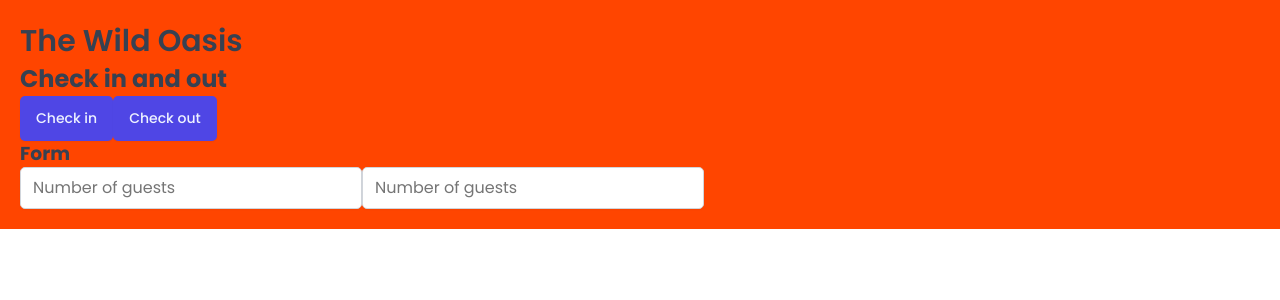
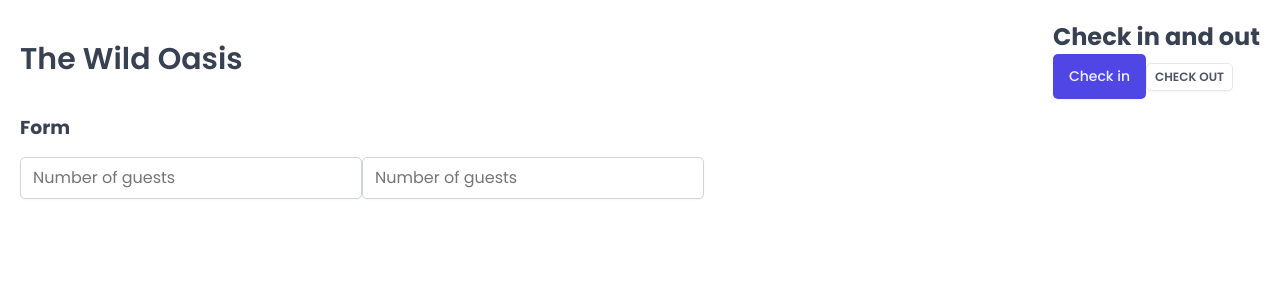
Before and after one commit to marshalmori/the-wild-oasis, a React (Vite) app: page / in a window 1280 px wide. Shown: the top 300 px of the page. Built offline with nearby package versions, Linux system fonts and the light colour scheme; a web font is replaced by a local one.

Commit message:
Building more reusable styled components

```diff
--- a/src/App.jsx
+++ b/src/App.jsx
@@ -3,9 +3,10 @@
 import Button from "./ui/Button";
 import Input from "./ui/Input";
 import Heading from "./ui/Heading";
+import Row from "./ui/Row";
 
 const StyledApp = styled.main`
-  background-color: orangered;
+  /* background-color: orangered; */
   padding: 20px;
 `;
 
@@ -14,13 +15,30 @@
     <>
       <GlobalStyles />
       <StyledApp>
+        <Row>
+          <Row type="horizontal">
             <Heading as="h1">The Wild Oasis</Heading>
+            <div>
               <Heading as="h2">Check in and out</Heading>
               <Button onClick={() => alert("Check in")}>Check in</Button>
-        <Button onClick={() => alert("Check out")}>Check out</Button>
+              <Button
+                variation="secondary"
+                size="small"
+                onClick={() => alert("Check out")}
+              >
+                Check out
+              </Button>
+            </div>
+          </Row>
+
+          <Row>
             <Heading as="h3">Form</Heading>
+            <form>
               <Input placeholder="Number of guests" />
               <Input placeholder="Number of guests" />
+            </form>
+          </Row>
+        </Row>
       </StyledApp>
     </>
   );
--- a/src/ui/Button.jsx
+++ b/src/ui/Button.jsx
@@ -49,19 +49,17 @@
 };
 
 const Button = styled.button`
-  font-size: 1.4rem;
-  padding: 1.2rem 1.6rem;
-  font-weight: 500;
   border: none;
   border-radius: var(--border-radius-sm);
-  background-color: var(--color-brand-600);
-  color: var(--color-brand-50);
   box-shadow: var(--shadow-sm);
-  cursor: pointer;
 
-  &:hover {
-    background-color: var(--color-brand-700);
-  }
+  ${(props) => sizes[props.size]}
+  ${(props) => variations[props.variation]}
 `;
 
+Button.defaultProps = {
+  variation: "primary",
+  size: "medium",
+};
+
 export default Button;
--- /dev/null
+++ b/src/ui/Row.jsx
@@ -0,0 +1,25 @@
+import styled, { css } from "styled-components";
+
+const Row = styled.div`
+  display: flex;
+
+  ${(props) =>
+    props.type === "horizontal" &&
+    css`
+      justify-content: space-between;
+      align-items: center;
+    `}
+
+  ${(props) =>
+    props.type === "vertical" &&
+    css`
+      flex-direction: column;
+      gap: 1.6rem;
+    `}
+`;
+
+Row.defaultProps = {
+  type: "vertical",
+};
+
+export default Row;
```
Lines whose indentation alone changed are shown as unchanged.
